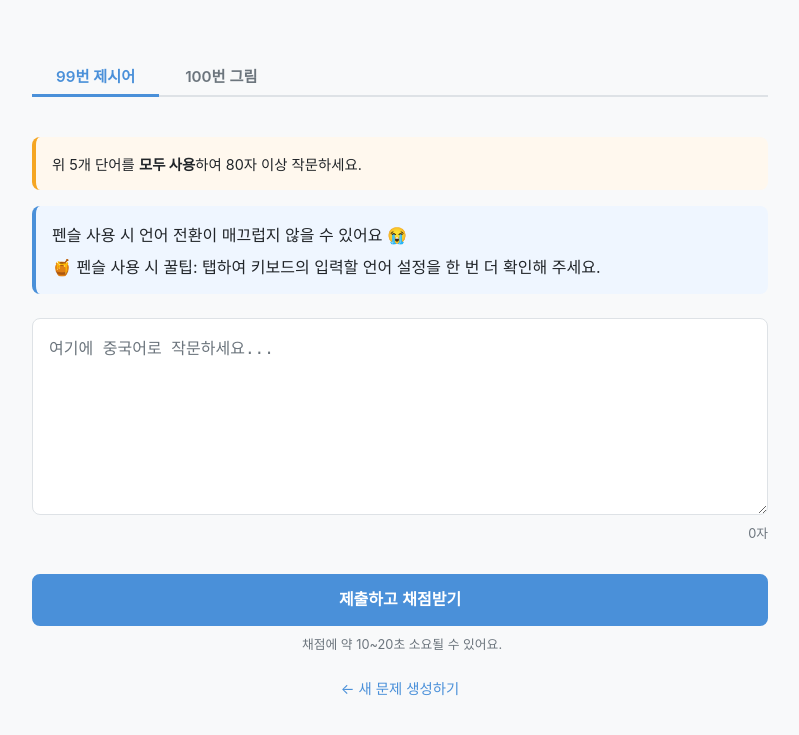
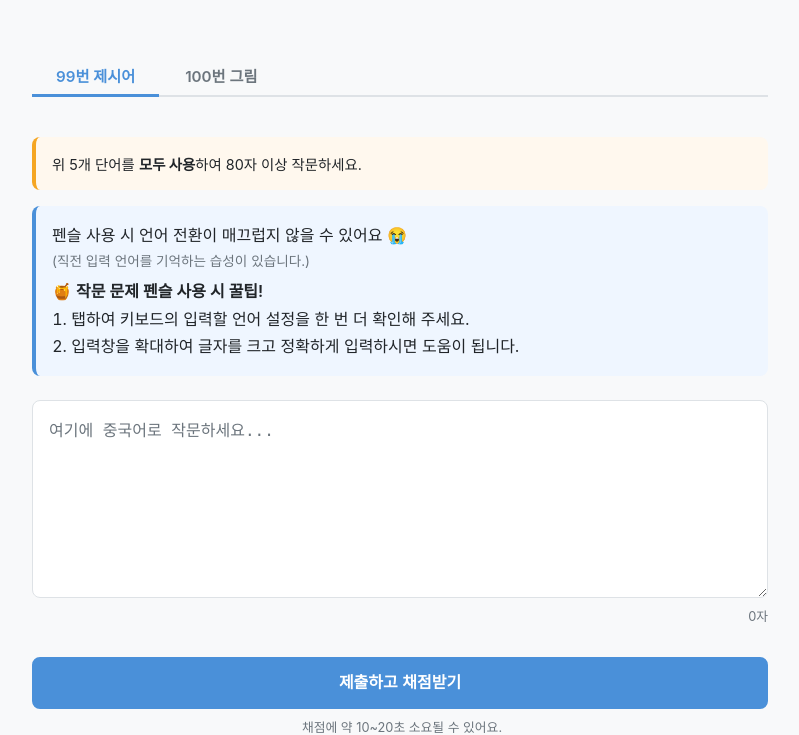
Before and after one commit to asteria412/vocahigh-V2, a Python web app: template templates/writing/write_99.html in a window 1280 px wide. Shown: the part 62-797 px from the top of the page, without its empty margins (240-1039 px from the left). Run offline with Jinja, Linux system fonts and the light colour scheme; the template is opened without the code that fills it, so the values that code supplies are empty.

Commit message:
feat: 펜슬 꿀팁 박스 내용 개선 (작문/단어시험 각각 맞춤 안내)
Co-Authored-By: Claude Sonnet 4.6 <noreply@anthropic.com>

```diff
--- a/templates/quiz/take.html
+++ b/templates/quiz/take.html
@@ -8,11 +8,13 @@
 </div>
 <p class="page-desc">답을 모두 입력하고 제출해주세요. 데이터가 이상한 문제는 "문제 제외"를 체크하면 점수 계산에서 빠집니다.</p>
 <div class="wo-hint-card pencil-notice">
-    <p style="margin-bottom:var(--space-sm);">펜슬 사용 시 언어 전환이 매끄럽지 않을 수 있어요 😭</p>
-    <p style="font-weight:600;margin-bottom:var(--space-xs);">🍯 펜슬 사용 시 꿀팁!</p>
+    <p style="margin-bottom:var(--space-xs);">펜슬 사용 시 언어 전환이 매끄럽지 않을 수 있어요 😭</p>
+    <p style="margin-bottom:var(--space-sm);color:var(--color-text-muted);font-size:0.85rem;">(직전 입력 언어를 기억하는 습성이 있습니다.)</p>
+    <p style="font-weight:600;margin-bottom:var(--space-xs);">🍯 단어시험 펜슬 사용 시 꿀팁!</p>
     <ol style="padding-left:1.2em;margin:0;line-height:1.7;">
         <li>탭하여 키보드의 입력할 언어 설정을 한 번 더 확인해 주세요.</li>
         <li>한자 혹은 한글 한 종류를 선택하여 먼저 다 풀고, 그 다음 언어의 문제를 풀면 입력이 비교적 원활합니다.</li>
+        <li>입력창을 확대하여 글자를 크고 정확하게 입력하시면 도움이 됩니다.</li>
     </ol>
 </div>
 
--- a/templates/writing/write_99.html
+++ b/templates/writing/write_99.html
@@ -28,8 +28,13 @@
     위 5개 단어를 <strong>모두 사용</strong>하여 80자 이상 작문하세요.
 </div>
 <div class="wo-hint-card pencil-notice">
-    <p style="margin-bottom:var(--space-sm);">펜슬 사용 시 언어 전환이 매끄럽지 않을 수 있어요 😭</p>
-    <p style="margin:0;">🍯 펜슬 사용 시 꿀팁: 탭하여 키보드의 입력할 언어 설정을 한 번 더 확인해 주세요.</p>
+    <p style="margin-bottom:var(--space-xs);">펜슬 사용 시 언어 전환이 매끄럽지 않을 수 있어요 😭</p>
+    <p style="margin-bottom:var(--space-sm);color:var(--color-text-muted);font-size:0.85rem;">(직전 입력 언어를 기억하는 습성이 있습니다.)</p>
+    <p style="font-weight:600;margin-bottom:var(--space-xs);">🍯 작문 문제 펜슬 사용 시 꿀팁!</p>
+    <ol style="padding-left:1.2em;margin:0;line-height:1.7;">
+        <li>탭하여 키보드의 입력할 언어 설정을 한 번 더 확인해 주세요.</li>
+        <li>입력창을 확대하여 글자를 크고 정확하게 입력하시면 도움이 됩니다.</li>
+    </ol>
 </div>
 
 <form method="POST" action="{{ url_for('writing.eval_99') }}">
```
Also changed, not shown: templates/writing/write_100.html (+7 -2 lines).
